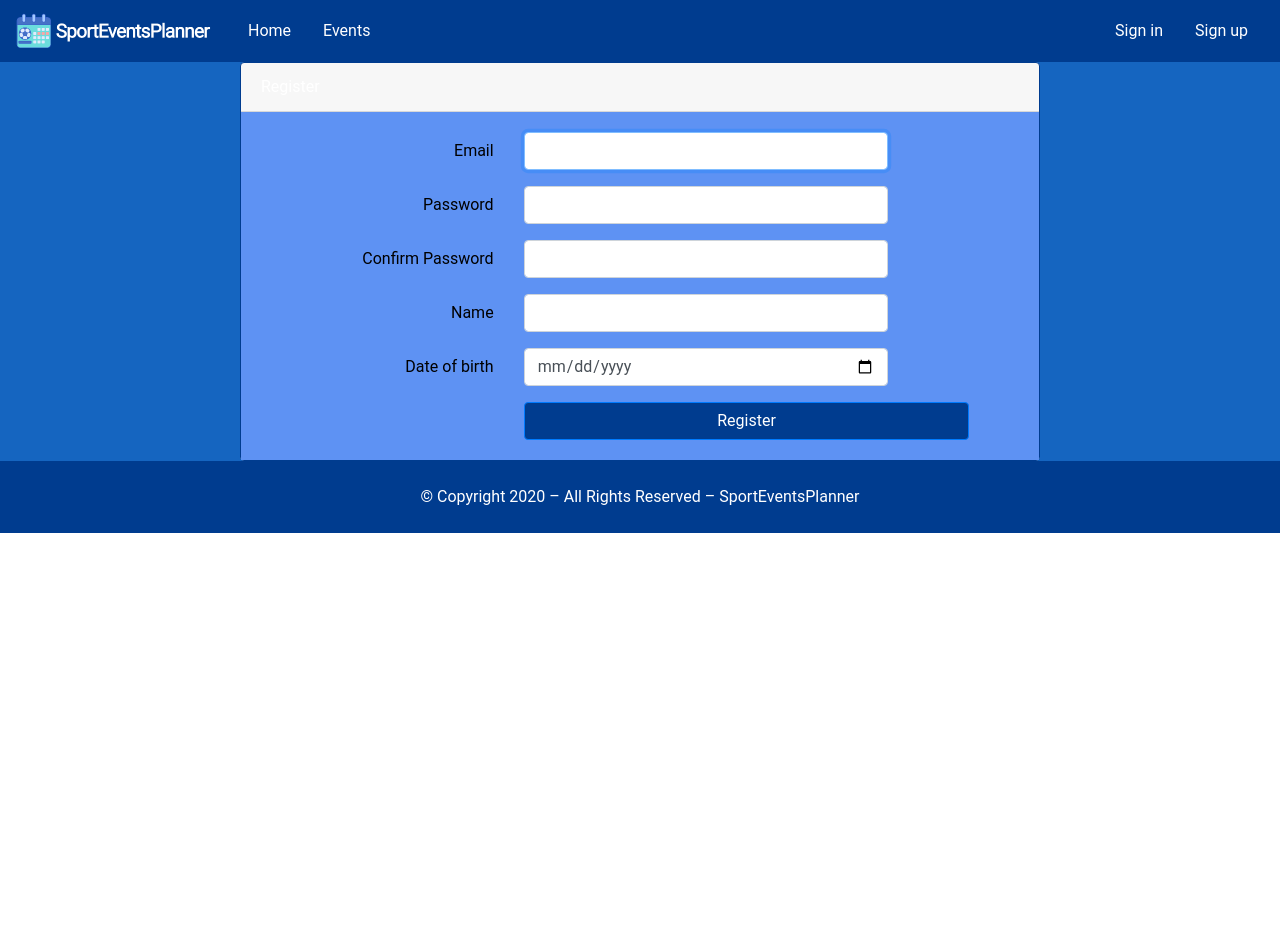
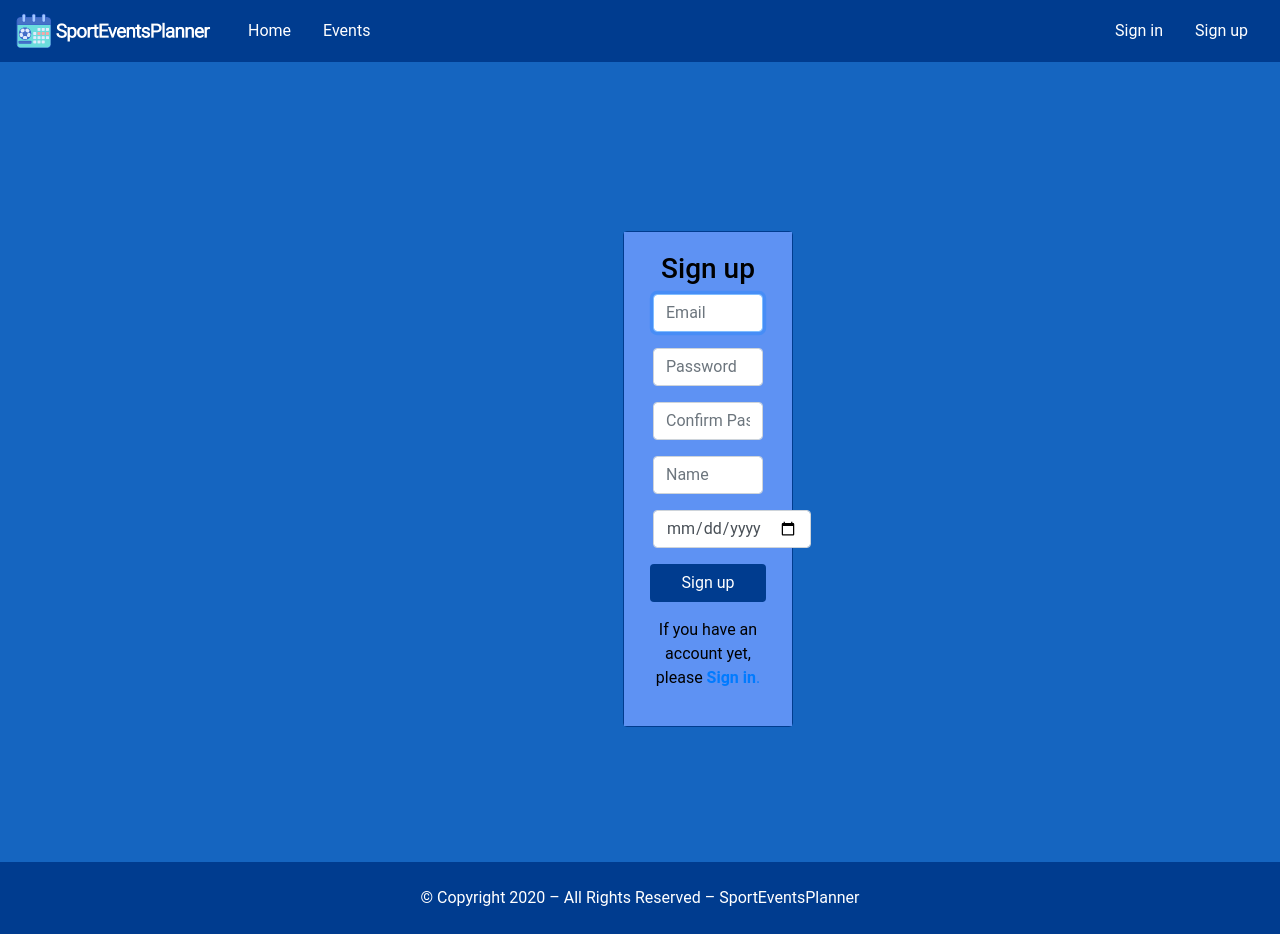
Before and after one commit to trybo/SportEventsPlanner, a Vue app: page /register in a window 1280 px wide. Before the commit the page ends 800 px from the top, so only its background shows below. Built offline with nearby package versions, Linux system fonts and the light colour scheme.

Commit message:
Sign up update

```diff
--- a/src/components/Login.vue
+++ b/src/components/Login.vue
@@ -3,7 +3,7 @@
     <Navbar />
     <div>
       <div class="container d-flex vh-100 text-white justify-content-center align-items-center">
-        <div class="col-sm-12 col-md-6 text-center">
+        <div class="col-sm-6 col-12 text-center">
           <div class="card" id="login">
             <div class="card-body">
               <div class="h3 text-center">Sign in</div>
@@ -128,6 +128,5 @@ import Footer from "@/components/Footer";
 .btn {
   background-color: #003c8f !important;
   color: white !important;
-  width: 50%;
 }
 </style>
--- a/src/components/Register.vue
+++ b/src/components/Register.vue
@@ -1,23 +1,21 @@
 <template>
-  <div class="overflow-hidden">
+  <div id="home-container" class="overflow-hidden">
     <Navbar />
-    <div class="row justify-content-center">
-      <div class="col-md-8">
-        <div class="card" id="reg" style="width:800px; margin:0 auto;">
-          <div class="card-header">Register</div>
+    <div>
+      <div class="container d-flex vh-100 text-white justify-content-center align-items-center">
+        <div class="col-md-4 col-sm-6 col-12 text-center">
+          <div class="card" id="reg">
             <div class="card-body">
-            <div style="color:red" v-if="error" class="alert alert-danger">{{error}}</div>
+              <div class="h3 text-center">Sign up</div>
+              <div v-if="error" class="alert alert-danger">{{error}}</div>
+
               <form action="#" @submit.prevent="submit">
-
-
                 <div class="form-group row">
-                <label for="email" class="col-md-4 col-form-label text-md-right">Email</label>
-
-                <div class="col-md-6">
                   <input
                     id="email"
                     type="email"
-                    class="form-control"
+                    class="form-control mx-4"
+                    placeholder="Email"
                     name="email"
                     value
                     required
@@ -25,44 +23,35 @@
                     v-model="form.email"
                   />
                 </div>
-              </div>
 
                 <div class="form-group row">
-                <label for="password" class="col-md-4 col-form-label text-md-right">Password</label>
-
-                <div class="col-md-6">
                   <input
                     id="password"
                     type="password"
-                    class="form-control"
+                    class="form-control mx-4"
+                    placeholder="Password"
                     name="password"
                     required
                     v-model="form.password"
                   />
                 </div>
-              </div>
                 <div class="form-group row">
-                <label for="password2" class="col-md-4 col-form-label text-md-right">Confirm Password</label>
-
-                <div class="col-md-6">
                   <input
                     id="password2"
                     type="password"
-                    class="form-control"
+                    class="form-control mx-4"
+                    placeholder="Confirm Password"
                     name="password2"
                     required
                     v-model="form.password2"
                   />
                 </div>
-              </div>
                 <div class="form-group row">
-                 <label for="name" class="col-md-4 col-form-label text-md-right">Name</label>
-
-                <div class="col-md-6">
                   <input
                     id="name"
                     type="text"
-                    class="form-control"
+                    class="form-control mx-4"
+                    placeholder="Name"
                     name="text"
                     value
                     required
@@ -70,15 +59,12 @@
                     v-model="form.name"
                   />
                 </div>
-              </div>
                 <div class="form-group row">
-                 <label for="age" class="col-md-4 col-form-label text-md-right">Date of birth</label>
-
-                <div class="col-md-6">
                   <input
                     id="age"
                     type="date"
-                    class="form-control"
+                    class="form-control mx-4"
+                    placeholder="Date of birth"
                     name="age"
                     value
                     required
@@ -86,14 +72,18 @@
                     v-model="form.age"
                   />
                 </div>
-              </div>
 
-              <div class="form-group row mb-0">
-                <div class="col-md-8 offset-md-4">
-                  <button type="submit" class="btn btn-primary">Register</button>
-                </div>
+                <div class="text-center mb-3">
+                  <button type="submit" class="btn">Sign up</button>
                 </div>
               </form>
+              <p>
+                If you have an account yet, please
+                <router-link to="/login">
+                  <span><b>Sign in</b></span>.
+                </router-link>
+              </p>
+            </div>
           </div>
         </div>
       </div>
@@ -105,14 +95,10 @@
 
 <script>
 import firebase from "firebase";
-import{router} from '../main'
-
-
-
-
+import { router } from "../main";
 
 export default {
-    components:{
+  components: {
     Navbar,
     Footer
   },
@@ -122,52 +108,54 @@ export default {
         name: "",
         email: "",
         password: "",
-        password2:"",
-        dateOfBirth:""
+        password2: "",
+        dateOfBirth: ""
       },
       error: null
     };
   },
   methods: {
     submit() {
-        if (this.form.password==this.form.password2){
-
-
-
+      if (this.form.password == this.form.password2) {
         firebase
           .auth()
           .createUserWithEmailAndPassword(this.form.email, this.form.password)
           .then(data => {
             data.user.updateProfile({
-            displayName:this.form.name
-          })
-            const db=firebase.firestore();
-            var user=firebase.auth().currentUser;
-            db.collection('users').doc(user.uid).set({
+              displayName: this.form.name
+            });
+            const db = firebase.firestore();
+            var user = firebase.auth().currentUser;
+            db.collection("users")
+              .doc(user.uid)
+              .set({
                 age: this.form.age
               })
 
               .then(() => {
-              router.push('/profile')
+                router.push("/profile");
               });
           })
           .catch(err => {
             this.error = err.message;
           });
-    }
-    else{
-      this.error='Passwords must be the same';
+      } else {
+        this.error = "Passwords must be the same";
       }
     }
   }
 };
-import Navbar from '@/components/Navbar'
-import Footer from '@/components/Footer'
+import Navbar from "@/components/Navbar";
+import Footer from "@/components/Footer";
 </script>
 <style>
-#reg{
+#home-container {
+  position: relative;
+  min-height: 100vh;
+}
+.btn {
+  background-color: #003c8f !important;
+  color: white !important;
   width: 50%;
-    margin-left:45%;
-    margin-top:10%;
 }
 </style>
```
Lines whose indentation alone changed are shown as unchanged.
